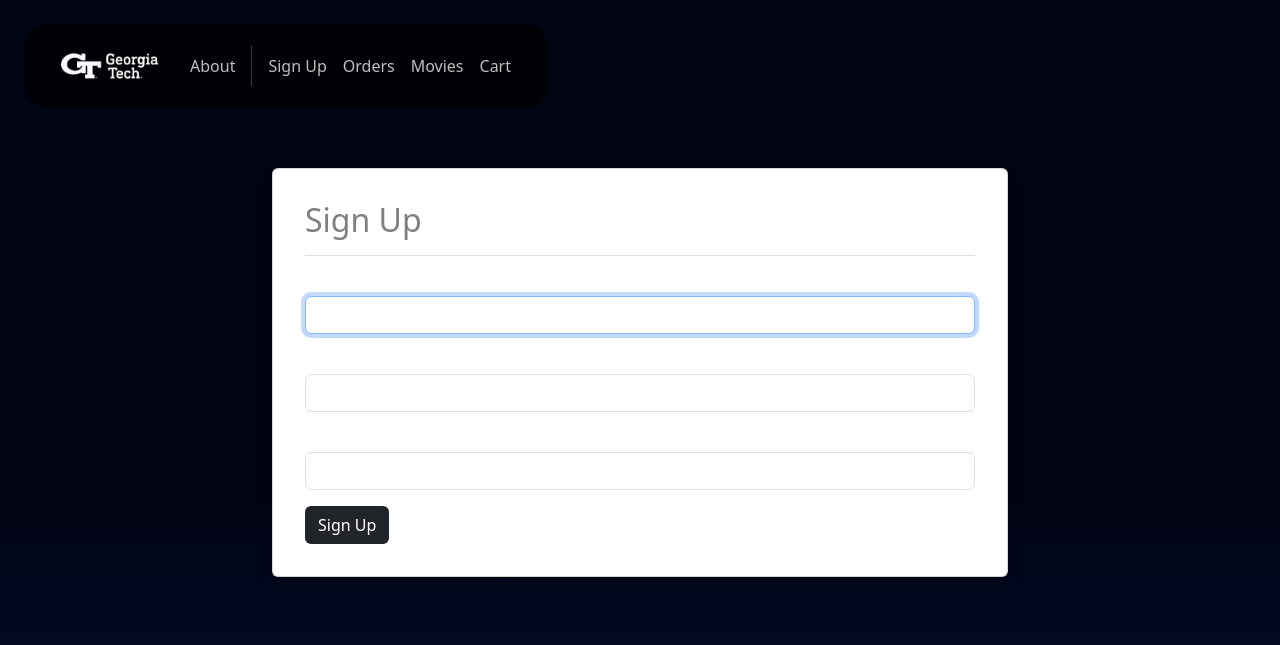
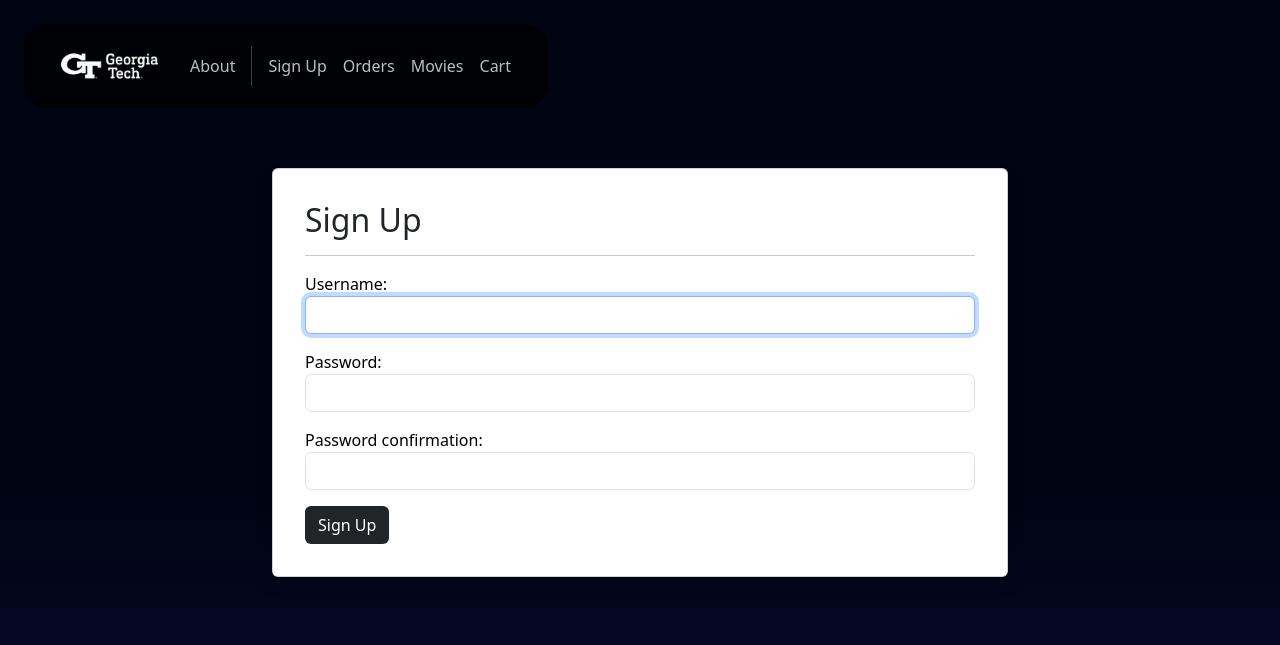
Before and after one commit to aidendowling/GTMoviesApp, a Django app: page /accounts/signup in a window 1280 px wide. Shown: the top 645 px of the page. Run offline with Django 5.2, Linux system fonts and the light colour scheme; some libraries are stand-ins or nearby versions; some web fonts are replaced.

Commit message:
Fixed style issue within the signup page for text to display properly

```diff
--- a/accounts/templates/accounts/signup.html
+++ b/accounts/templates/accounts/signup.html
@@ -4,11 +4,16 @@
   <div class="container">
     <div class="row justify-content-center">
       <div class="col-md-8">
-        <div class="card shadow p-3 mb-4 rounded" style="color: gray;">
+        <div class="card shadow p-3 mb-4 rounded">
           <div class="card-body">
             <h2>Sign Up</h2>
             <hr />
             <form method="POST">
+                <style>
+                    label {
+                        color: black;
+                    }
+                </style>
               {% csrf_token %}
               {{ template_data.form.as_p }}
               <button type="submit"
```
